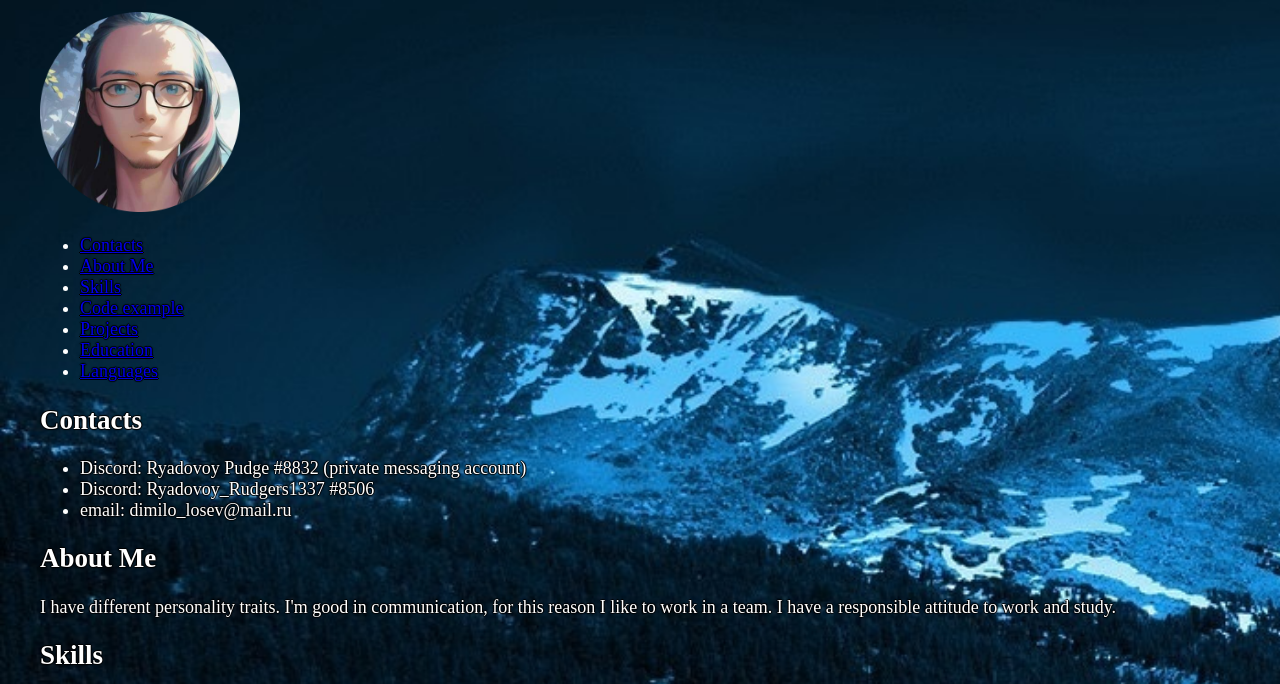
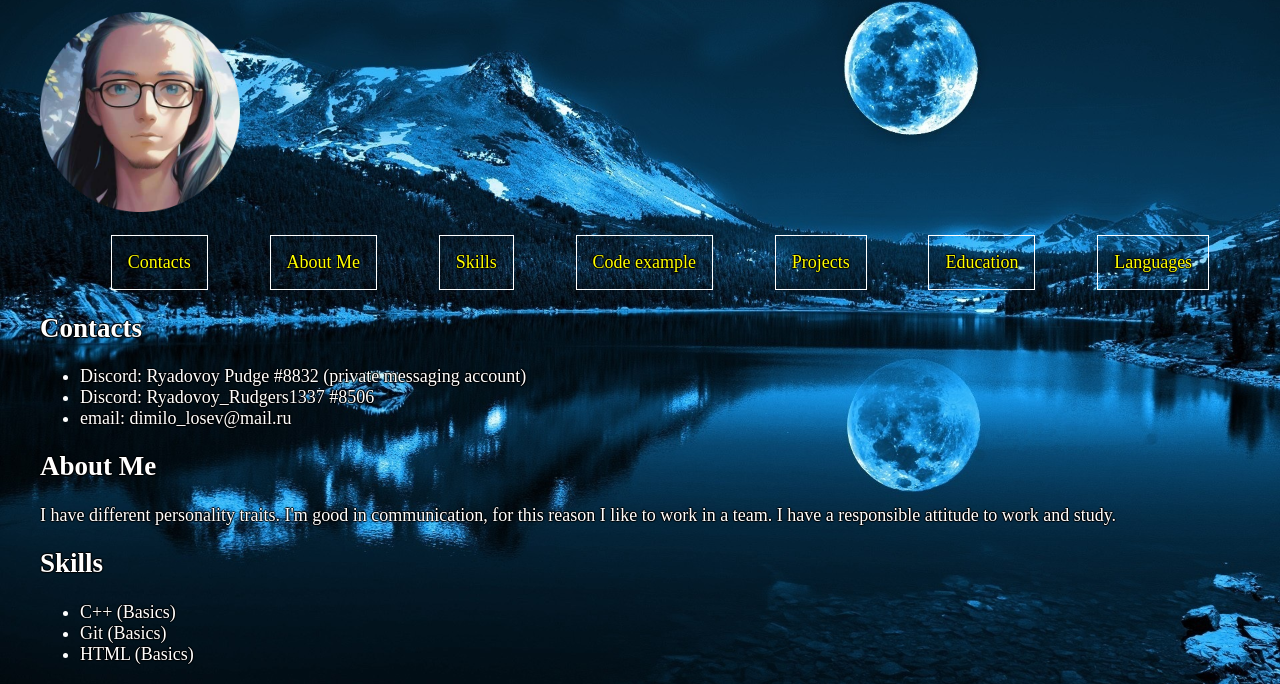
Before and after one commit to dzmitry1337/rsschool-cv, a plain HTML site: page index.html in a window 1280 px wide. Shown: the part 78-762 px from the top of the page. Drawn offline with Linux system fonts and the light colour scheme.

Commit message:
feat: rework nav and footer with flex, add Fishki.txt

```diff
--- a/index.html
+++ b/index.html
@@ -9,13 +9,14 @@
     <title>Loseu Dzmitry RSS CV</title>
 </head>
 
-<body class="body">
+<body>
     <header>
         <h1><em><strong>Loseu Dzmitry</strong></em></h1>
         <img src="./assets/img/avatar.png" alt="avatar.png" width="200" height="200">
+    </header>
     <nav>
-            <ul>
-                <li><a href="#contavts">Contacts</a></li>
+        <ul class="nav">
+            <li><a href="#contacts">Contacts</a></li>
             <li><a href="#about-me">About Me</a></li>
             <li><a href="#skills">Skills</a></li>
             <li><a href="#code-example">Code example</a></li>
@@ -24,7 +25,6 @@
             <li><a href="#languages">Languages</a></li>
         </ul>
     </nav>
-    </header>
     <main>
         <section>
             <h2 id="contacts">Contacts</h2>
@@ -119,13 +119,9 @@
         </section>
     </main>
     <footer>
-        <p>
         <a href="https://github.com/dzmitry1337">My GitHub account</a>
         <span> 2022 </span>
-            <a href="https://rs.school/js-stage0/"> <img src="./assets/img/RSSchool-logo.png" alt="RSSchool-logo"
-                    width="100" height="50"></a>
-        </p>
+        <a href="https://rs.school/js-stage0/"> <img src="./assets/img/RSSchool-logo.png" alt="RSSchool-logo" width="100" height="50"></a>
     </footer>
 </body>
-
 </html>
--- a/style.css
+++ b/style.css
@@ -1,7 +1,9 @@
-.body {
+body {
     color: white;
     background-image: url(../rsschool-cv/assets/img/background.jpeg);
     background-size: cover;
+    background-attachment: fixed;
+    overflow: auto;
     text-align: left;
     position: relative;
     display: block;
@@ -13,3 +15,21 @@
         -1px 0 1px #000,
         0 -1px 1px #000;
 }
+a {
+    text-decoration: none;
+    color: yellow;
+}
+.nav {
+    display: flex;
+    justify-content: space-around;
+}
+.nav li {
+    list-style-type: none;
+    padding: 1rem;
+    border: 1px solid white;
+}
+footer {
+    display: flex;
+    justify-content: space-around;
+    align-items:flex-end;
+}
```
Also changed, not shown: Fishki.txt (added). Lines whose indentation alone changed are shown as unchanged.
